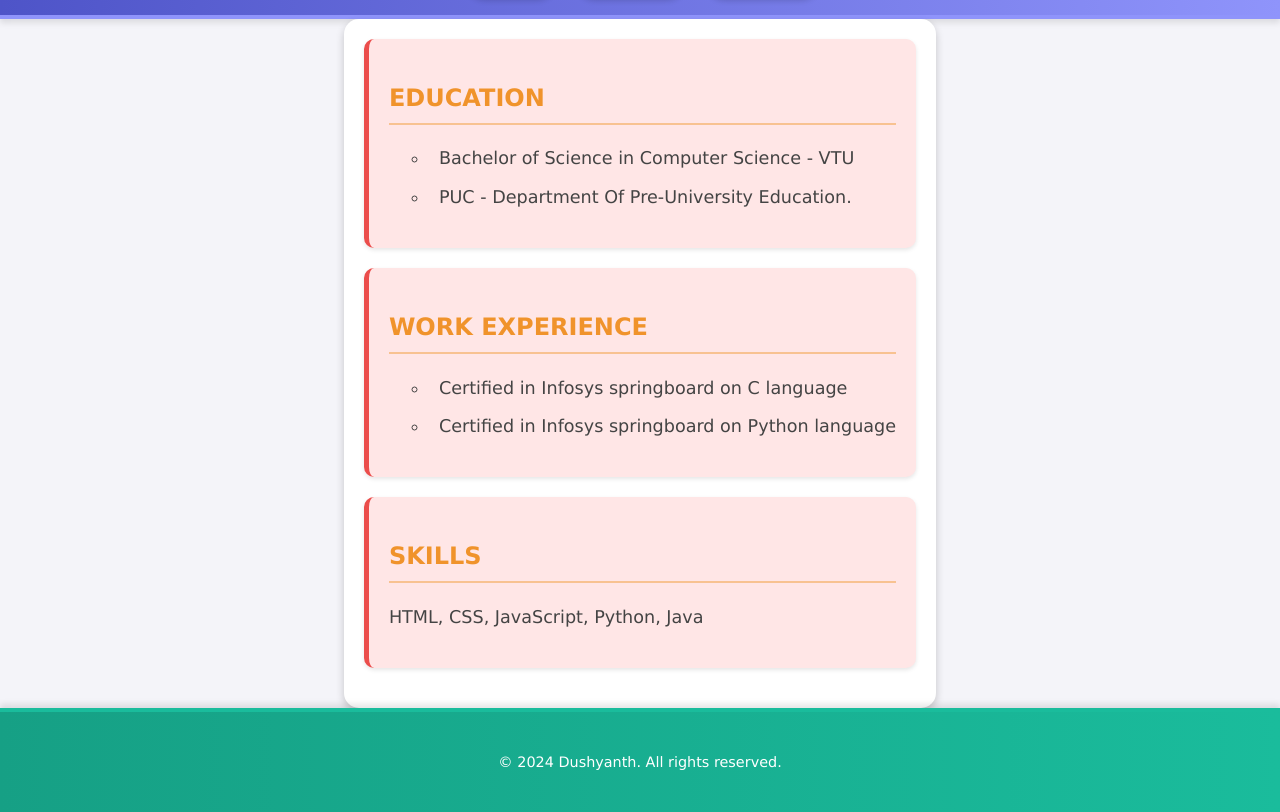
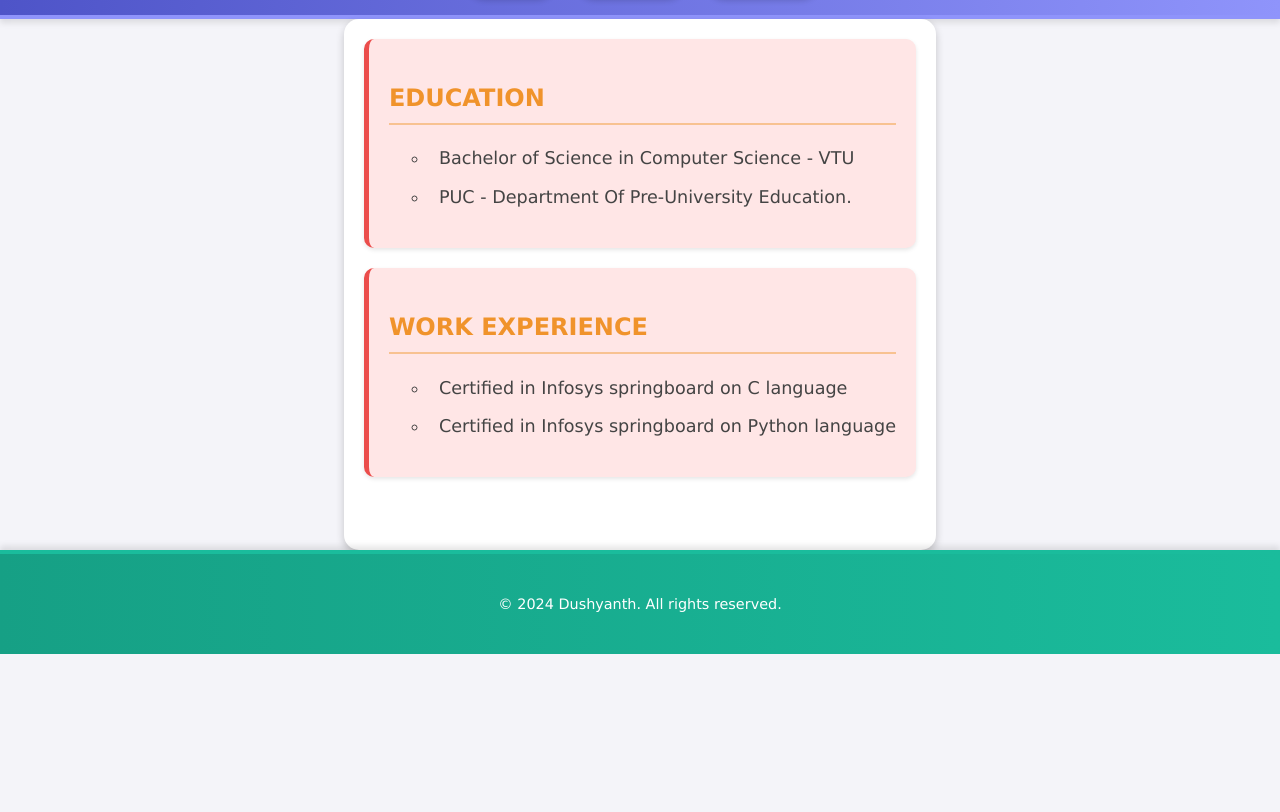
Before and after one commit to Dushyanthms/persnolwebsite, a plain HTML site: page resume.html in a window 1280 px wide. Shown: the part 146-958 px from the top of the page. After the commit the page ends 800 px from the top, so only its background shows below. Drawn offline with Linux system fonts and the light colour scheme.

Commit message:
Update resume.html

```diff
--- a/resume.html
+++ b/resume.html
@@ -33,11 +33,7 @@
 
             </ul>
         </section>
-        <section>
-            <h2>Skills</h2>
-            <p>HTML, CSS, JavaScript, Python, Java</p>
-        </section>
-    </main>
+        </main>
     <footer>
         <p>© 2024 Dushyanth. All rights reserved.</p>
     </footer>
```
